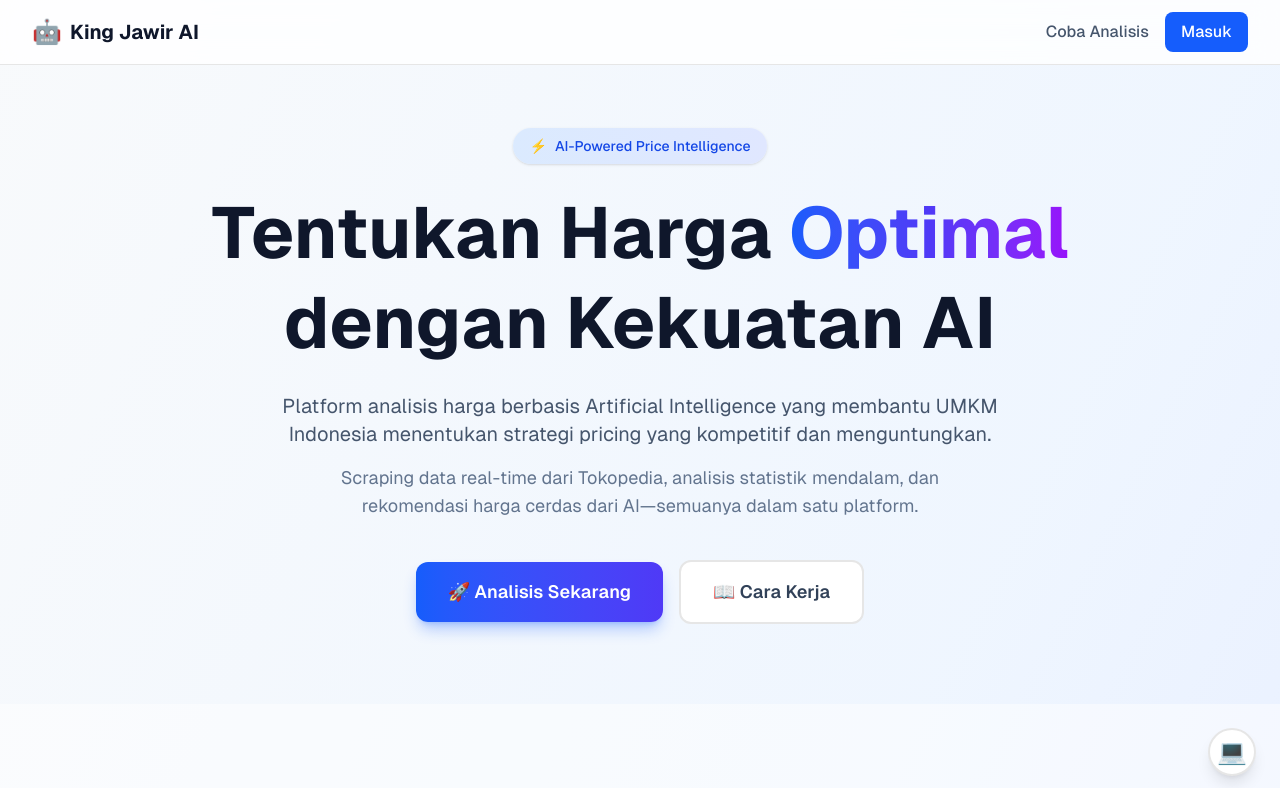
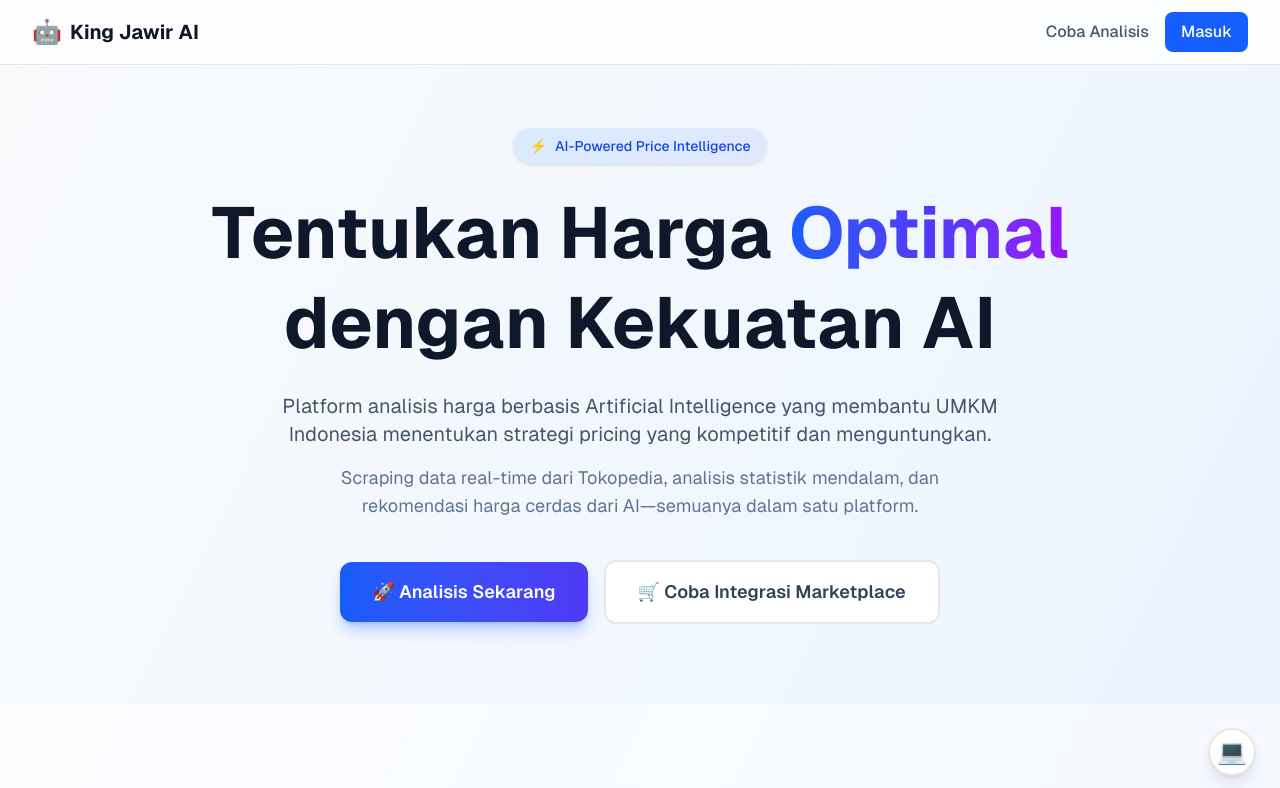
Before and after one commit to Sekte-King-Jawir/King-Jawir, a Next.js app in the folder apps/web/: page / in a window 1280 px wide. Shown: the top 788 px of the page. Built offline with nearby package versions, Linux system fonts and the light colour scheme.

Commit message:
feat: update navigation links for improved user experience on the homepage

```diff
--- a/apps/web/app/page.tsx
+++ b/apps/web/app/page.tsx
@@ -72,10 +72,10 @@ export default function HomePage(): React.JSX.Element {
               🚀 Analisis Sekarang
             </Link>
             <Link
-              href="#how-it-works"
+              href="/products"
               className="w-full sm:w-auto px-8 py-4 bg-white dark:bg-slate-800 text-slate-700 dark:text-slate-200 rounded-xl font-semibold text-lg border-2 border-slate-200 dark:border-slate-700 hover:border-blue-400 dark:hover:border-blue-600 transition-all"
             >
-              📖 Cara Kerja
+              🛒 Coba Integrasi Marketplace
             </Link>
           </div>
         </div>
```
